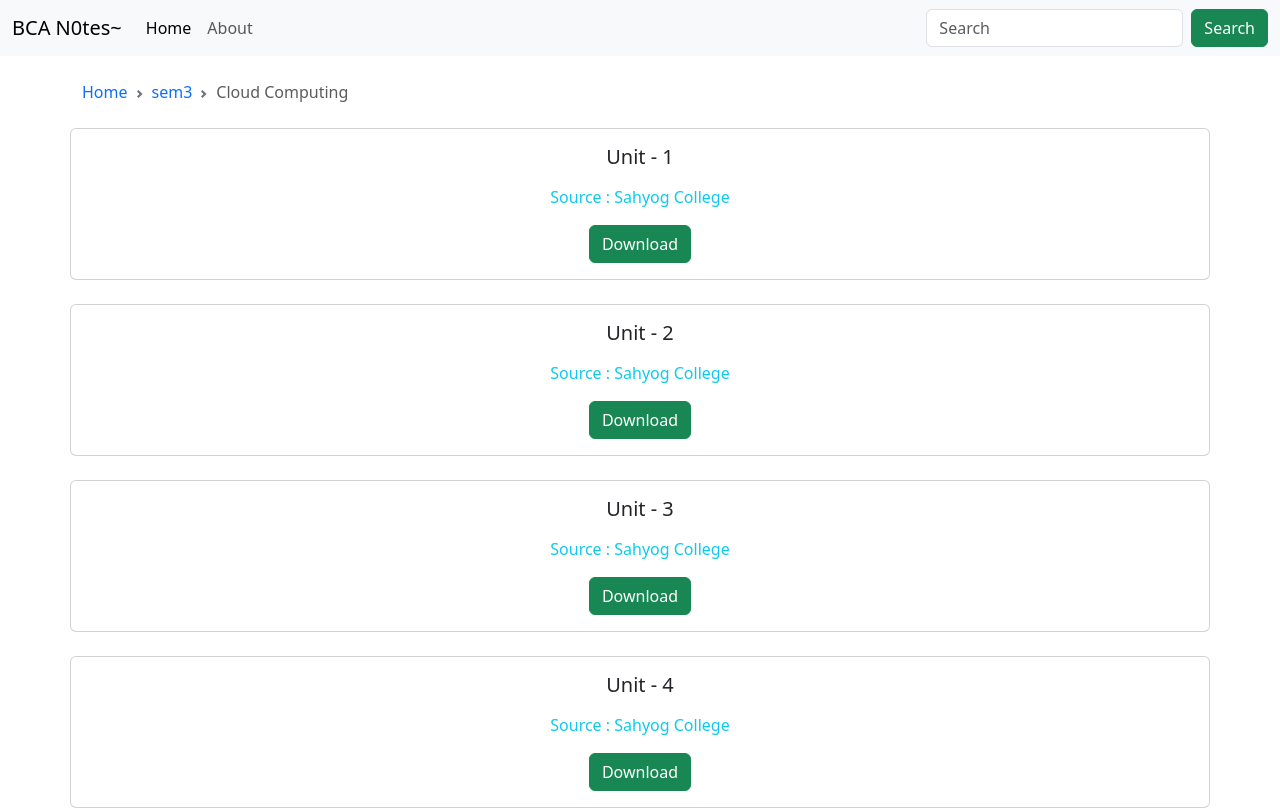
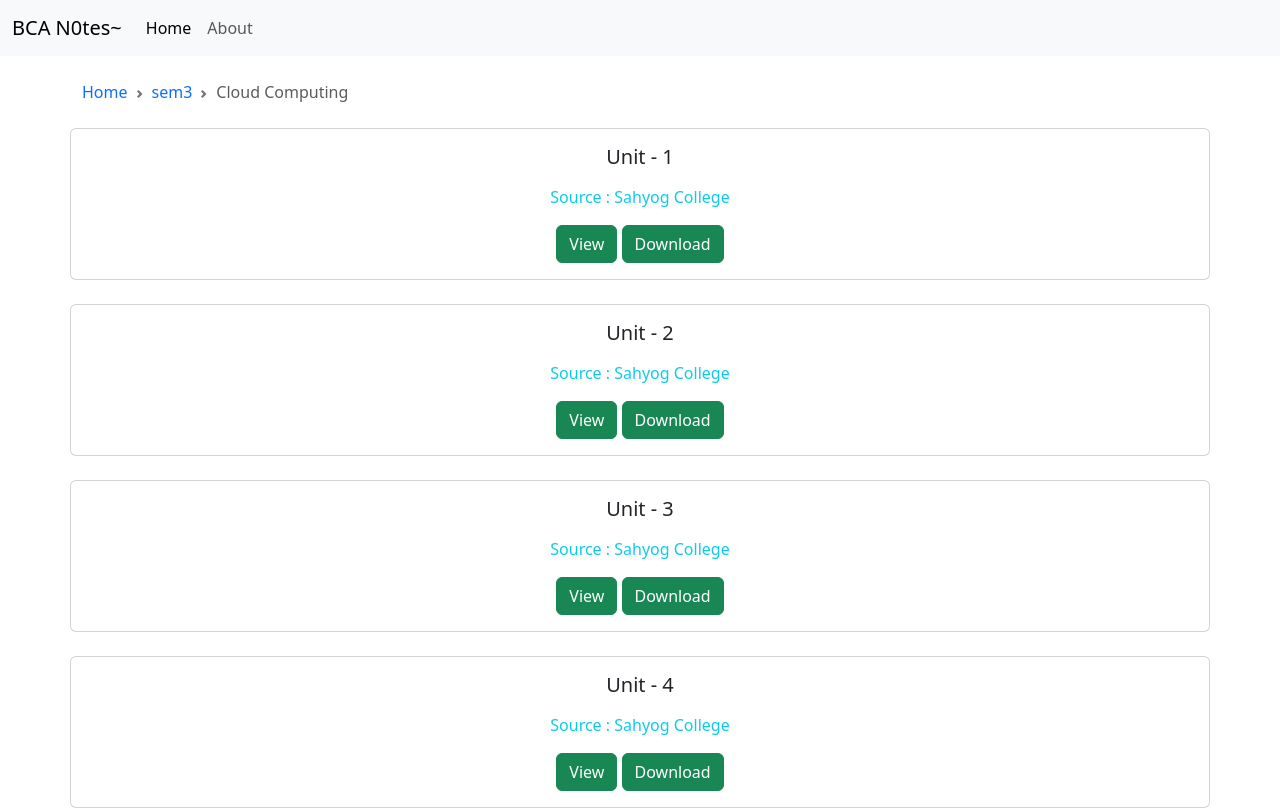
Before and after one commit to sibananda485/bcaNotes, a plain HTML site: page notesCc.html in a window 1280 px wide. Drawn offline with nearby package versions, Linux system fonts and the light colour scheme.

Commit message:
Update notesCc.html
Dual Button

```diff
--- a/notesCc.html
+++ b/notesCc.html
@@ -30,10 +30,6 @@
             <a class="nav-link" href="about.html">About</a>
           </li>
         </ul>
-        <form class="d-flex" role="search">
-          <input class="form-control me-2" type="search" placeholder="Search" aria-label="Search">
-          <button class="btn btn-success" type="submit">Search</button>
-        </form>
       </div>
     </div>
   </nav>
@@ -53,6 +49,7 @@
     <div class="card-body">
       <h5 class="card-title">Unit - 1</h5>
       <p class="card-text"><p><a href="https://sahyogcollegeofitandmanagement.com/" class="link-info link-offset-2 link-underline-opacity-25 link-underline-opacity-100-hover">Source : Sahyog College</a></p></p>
+      <a href="Cloud Computing-Unit 1.pdf" class="btn btn-success">View</a>
       <a href="Cloud Computing-Unit 1.pdf" download class="btn btn-success">Download</a>
     </div>
 
@@ -62,6 +59,7 @@
     <div class="card-body">
       <h5 class="card-title">Unit - 2</h5>
       <p class="card-text"><p><a href="https://sahyogcollegeofitandmanagement.com/" class="link-info link-offset-2 link-underline-opacity-25 link-underline-opacity-100-hover">Source : Sahyog College</a></p></p>
+      <a href="Cloud computing- Unit 2(updated).pdf" class="btn btn-success">View</a>
       <a href="Cloud computing- Unit 2(updated).pdf" download class="btn btn-success">Download</a>
     </div>
 
@@ -72,6 +70,7 @@
     <div class="card-body">
       <h5 class="card-title">Unit - 3</h5>
       <p class="card-text"><p><a href="https://sahyogcollegeofitandmanagement.com/" class="link-info link-offset-2 link-underline-opacity-25 link-underline-opacity-100-hover">Source : Sahyog College</a></p></p>
+      <a href="Cloud computing -Unit 3.pdf"  class="btn btn-success">View</a>
       <a href="Cloud computing -Unit 3.pdf" download class="btn btn-success">Download</a>
     </div>
 
@@ -81,6 +80,7 @@
     <div class="card-body">
       <h5 class="card-title">Unit - 4</h5>
       <p class="card-text"><p><a href="https://sahyogcollegeofitandmanagement.com/" class="link-info link-offset-2 link-underline-opacity-25 link-underline-opacity-100-hover">Source : Sahyog College</a></p></p>
+      <a href="Cloud Computing- Unit 4 (Updated).pdf" class="btn btn-success">View</a>
       <a href="Cloud Computing- Unit 4 (Updated).pdf" download class="btn btn-success">Download</a>
     </div>
 
```
